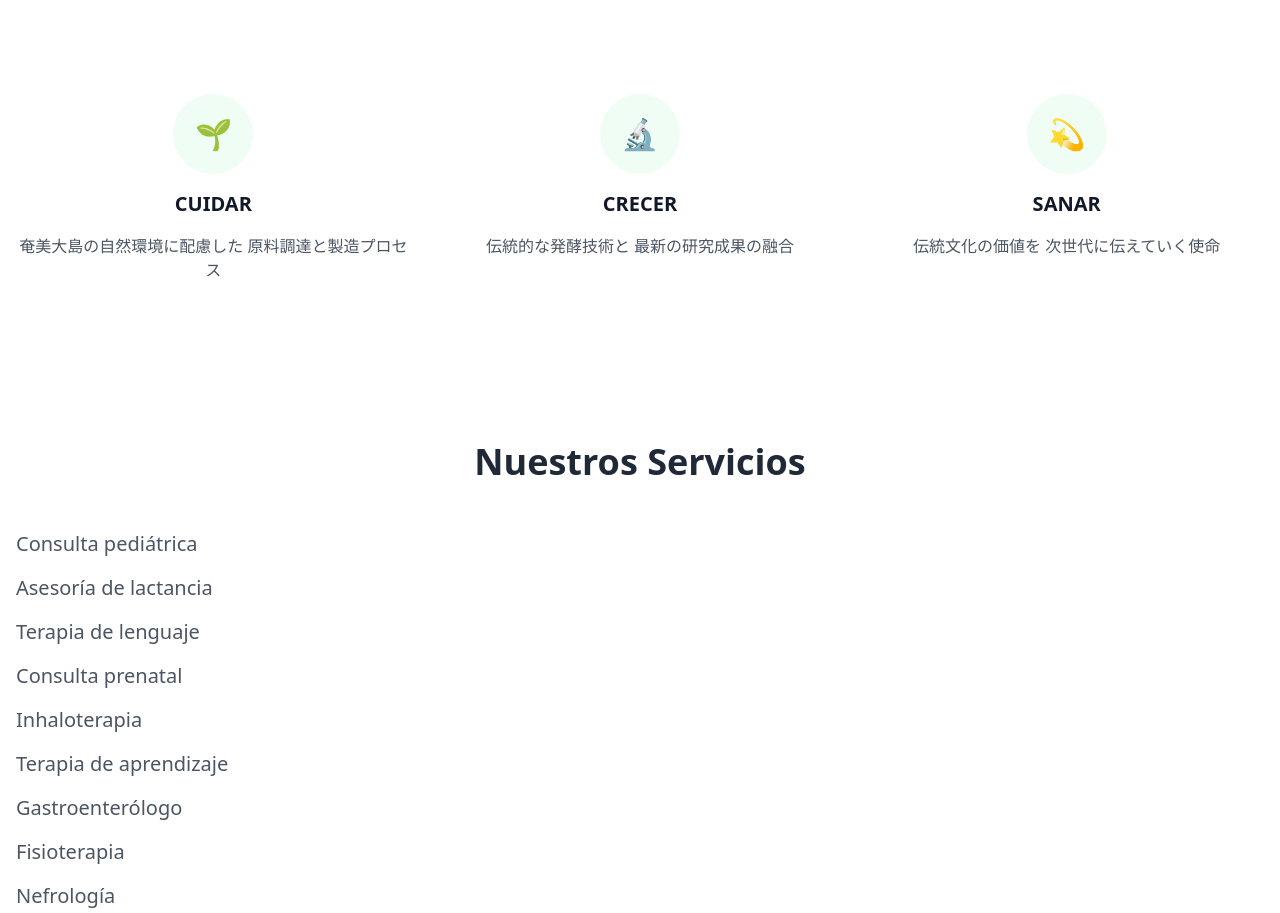
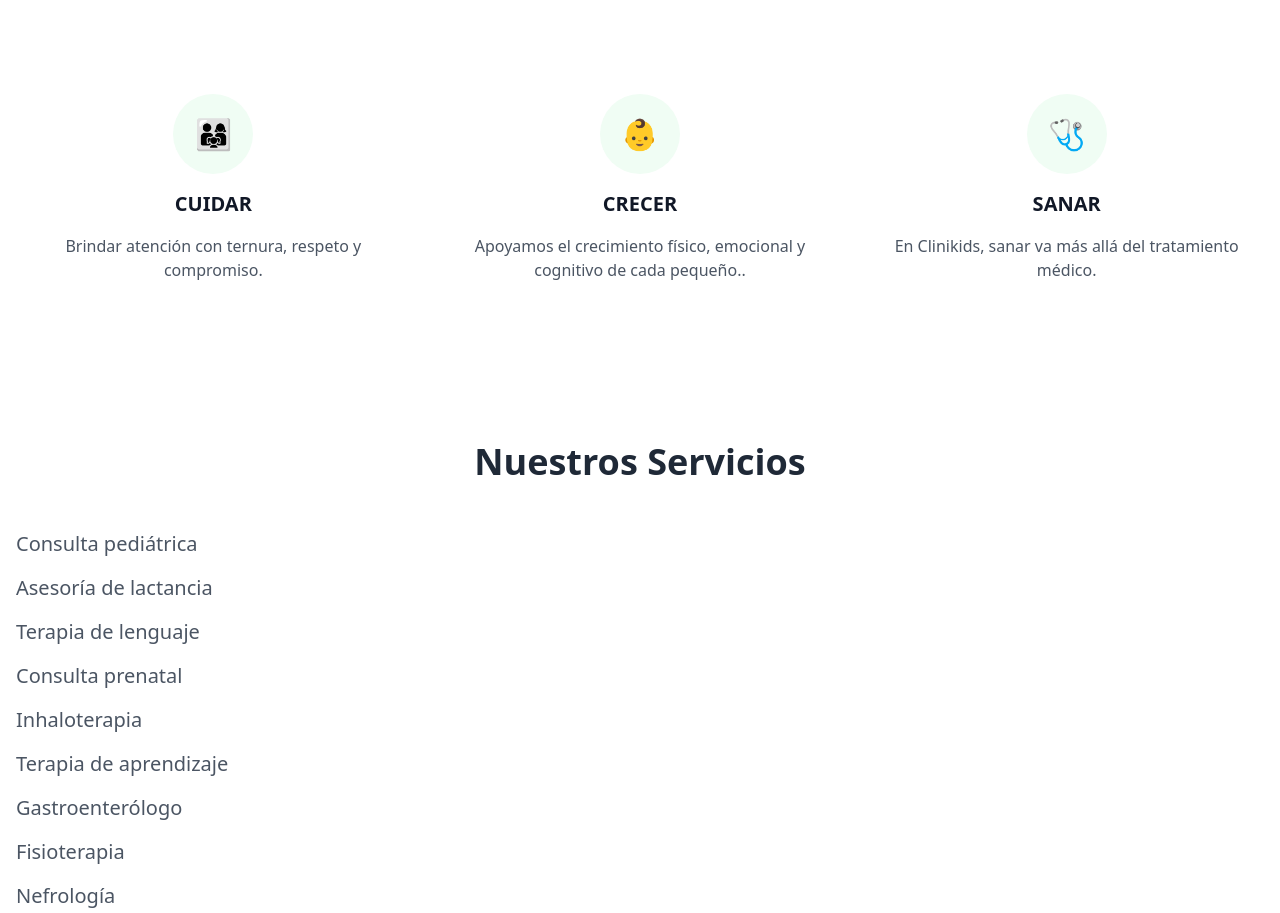
Before and after one commit to LibOrtega/chinocoso, a Next.js app: page / in a window 1280 px wide. Shown: the part 1674-2587 px from the top of the page. Built offline with nearby package versions, Linux system fonts and the light colour scheme.

Commit message:
ya esta quienes somos y los tres cosos con emojis

```diff
--- a/app/components/brand-story.tsx
+++ b/app/components/brand-story.tsx
@@ -50,24 +50,24 @@ export default function BrandStory() {
         <div className="grid grid-cols-1 md:grid-cols-3 gap-8 mt-24">
           <div className="text-center space-y-4">
             <div className="w-20 h-20 bg-green-50 rounded-full flex items-center justify-center mx-auto">
-              <span className="text-3xl">🌱</span>
+              <span className="text-3xl">👨‍👩‍👧</span>
             </div>
             <h4 className="text-xl font-bold text-gray-900">CUIDAR</h4>
-            <p className="text-gray-600">奄美大島の自然環境に配慮した 原料調達と製造プロセス</p>
+            <p className="text-gray-600">Brindar atención con ternura, respeto y compromiso.</p>
           </div>
           <div className="text-center space-y-4">
             <div className="w-20 h-20 bg-green-50 rounded-full flex items-center justify-center mx-auto">
-              <span className="text-3xl">🔬</span>
+              <span className="text-3xl">👶</span>
             </div>
             <h4 className="text-xl font-bold text-gray-900">CRECER</h4>
-            <p className="text-gray-600">伝統的な発酵技術と 最新の研究成果の融合</p>
+            <p className="text-gray-600">Apoyamos el crecimiento físico, emocional y cognitivo de cada pequeño..</p>
           </div>
           <div className="text-center space-y-4">
             <div className="w-20 h-20 bg-green-50 rounded-full flex items-center justify-center mx-auto">
-              <span className="text-3xl">💫</span>
+              <span className="text-3xl">🩺</span>
             </div>
             <h4 className="text-xl font-bold text-gray-900">SANAR</h4>
-            <p className="text-gray-600">伝統文化の価値を 次世代に伝えていく使命</p>
+            <p className="text-gray-600">En Clinikids, sanar va más allá del tratamiento médico.</p>
           </div>
         </div>
       </div>
```
